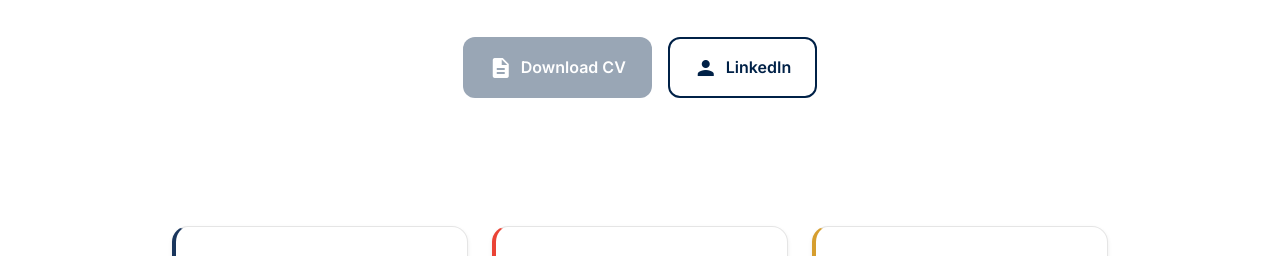
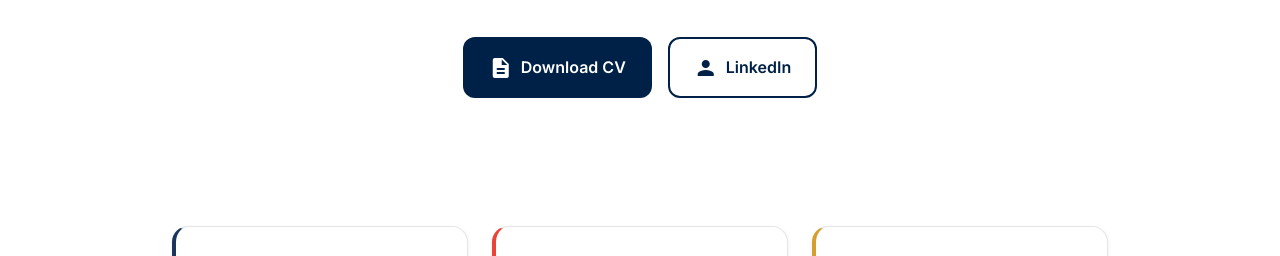
Before and after one commit to diogocarrola/diogocarrola.github.io, a plain HTML site: page index.html in a window 1280 px wide. Shown: the part 472-728 px from the top of the page. Drawn offline with Linux system fonts and the light colour scheme.

Commit message:
Enable CV download with Google Drive link

```diff
--- a/assets/css/main.css
+++ b/assets/css/main.css
@@ -808,12 +808,12 @@
 }
 
 /* Disable CV and translate buttons */
-.btn[download], .language-switcher {
+.language-switcher {
     opacity: 0.4;
     pointer-events: none;
 }
 
-.btn[download]:hover, .language-switcher:hover {
+.language-switcher:hover {
     opacity: 0.5;
     cursor: not-allowed;
 }
--- a/index.html
+++ b/index.html
@@ -42,7 +42,7 @@
 
             <!-- Action Buttons -->
             <div class="button-group">
-                <a href="downloads/cv-document.pdf" download class="btn btn-primary">
+                <a href="https://drive.google.com/uc?export=download&id=1CAVoGlExCf9G4okf0lq18TG8iZVKm7MA" class="btn btn-primary" download="Diogo-Carrola-CV.pdf">
                     <span class="material-icons">description</span>
                     Download CV
                 </a>
```
